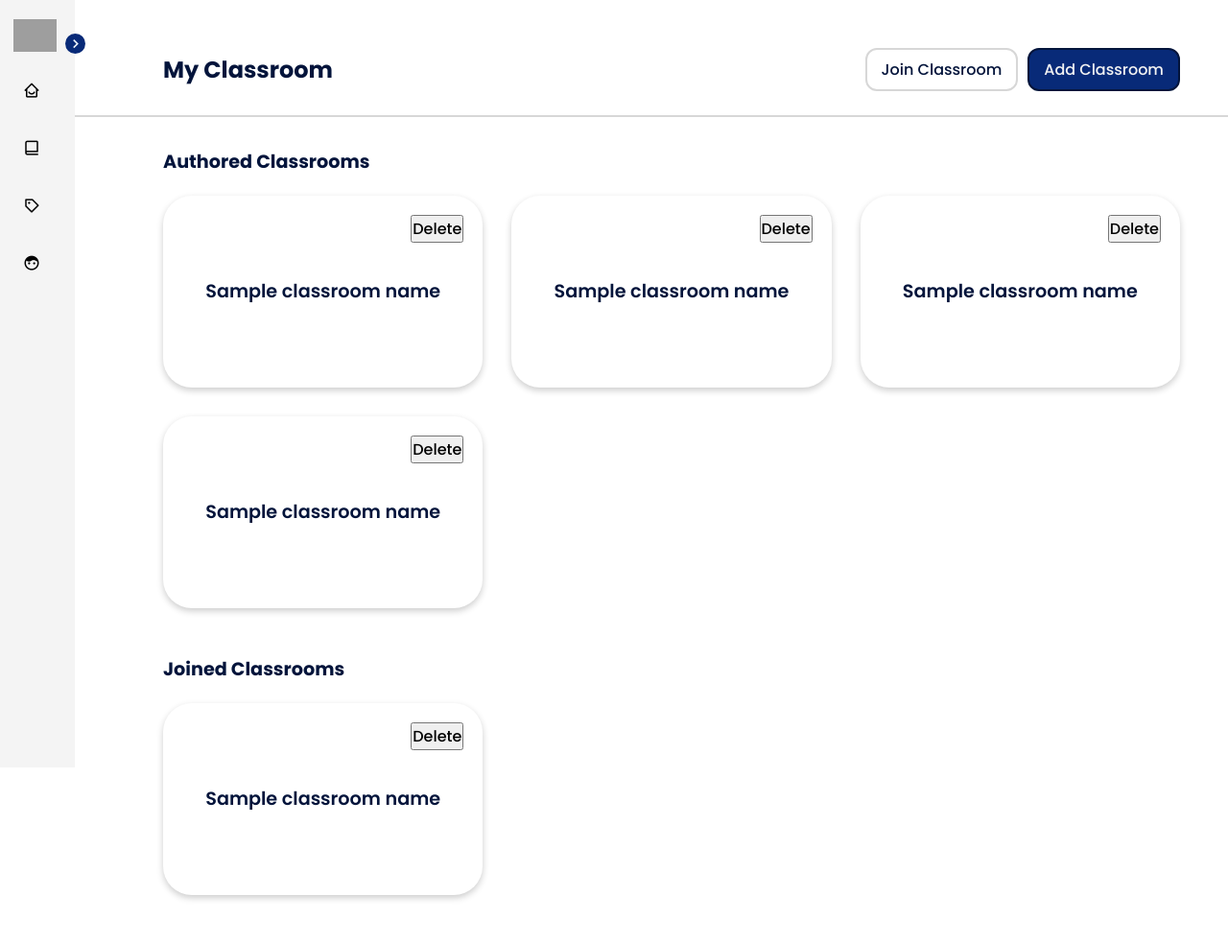
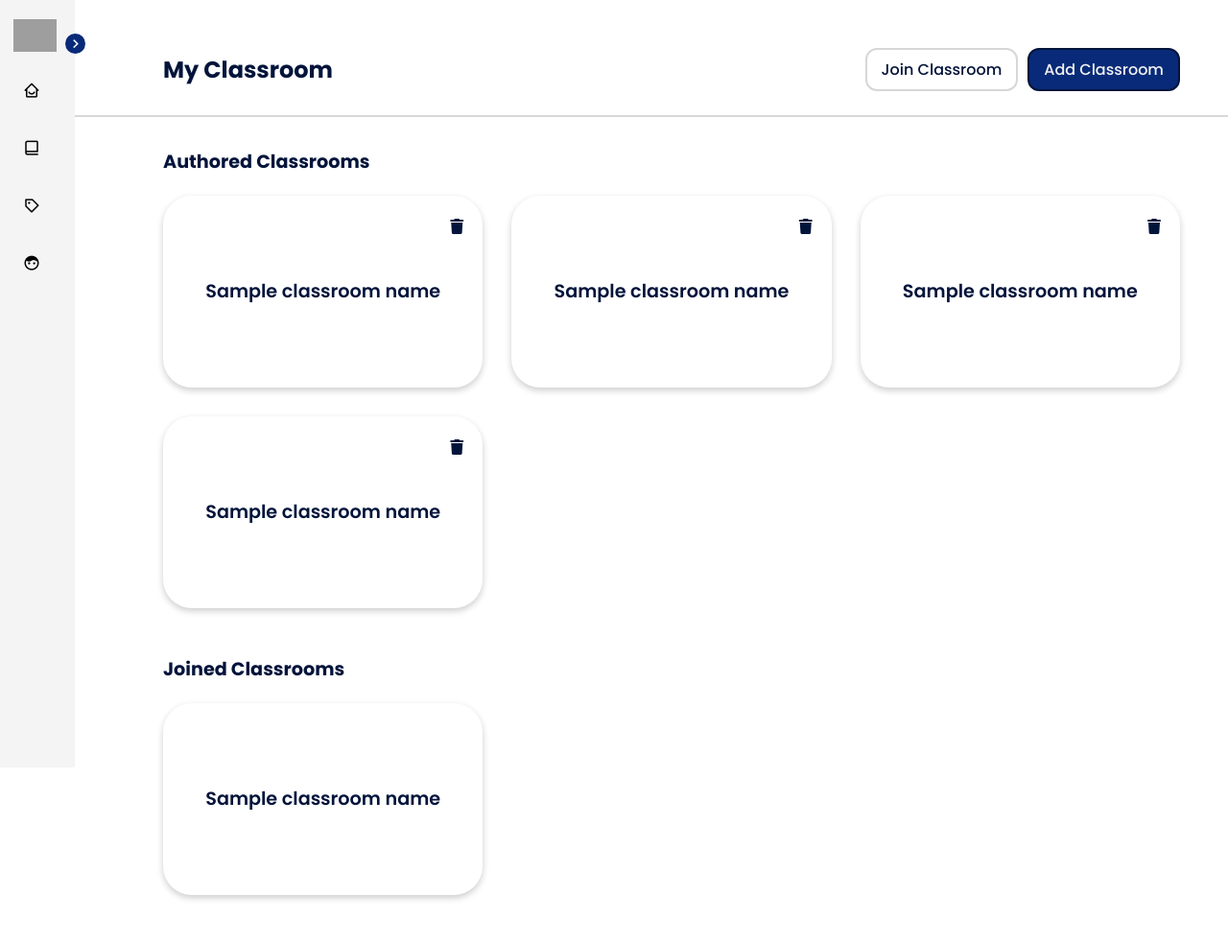
Before and after one commit to JLancerr/Group-4, a Flask app: template templates/home.html in a window 1280 px wide. Shown: the whole page at 96% size. Run offline with Flask 3, Linux system fonts and the light colour scheme; the template is opened without the code that fills it: most values are stand-ins (such as "Sample title", 1, 10 or a date in 2020); grey boxes are pictures that could not be loaded.

Commit message:
Finalize home structure

```diff
--- a/static/css/home.css
+++ b/static/css/home.css
@@ -8,7 +8,7 @@
   --gray-normal: #d7d7d7;
   --gray-transparent: #e5e5e5c8;
   --green-success: #5cb85c;
-  --red-error: #d9534f;
+  --red-error: #cd4541;
   --sidebar-color: #f4f4f4;
 }
 
@@ -261,14 +261,19 @@ li {
 .item .classroom-name:hover {
   color: var(--blue-primary);
 }
+
 .item button {
   position: absolute;
   top: 20px;
   right: 20px;
+  background-color: transparent;
+  color: var(--blue-dark);
+  border: 0;
+  outline: 0;
 }
 
 .item button:hover {
-  background-color: #c82333;
+  color: var(--red-error);
 }
 
 /* Modal Styles */
@@ -291,7 +296,7 @@ li {
   padding: 20px;
   border: 1px solid #888;
   width: 80%;
-  max-width: 500px;
+  max-width: 700px;
   border-radius: 8px;
   box-shadow: 0 2px 4px rgba(0, 0, 0, 0.1);
 }
@@ -309,6 +314,7 @@ li {
   flex: 5;
 }
 
+
 .modal-content form .primary-btn {
   flex: 1;
   padding: 5px 10px;
@@ -317,7 +323,7 @@ li {
 
 .modal-content form .primary-btn:hover {
   background-color: var(--blue-secondary);
-  transform: scale(1);
+  transform: none;
 }
 
 .modal-close {
@@ -335,3 +341,12 @@ li {
   text-decoration: none;
   cursor: pointer;
 }
+
+#delete-class-modal .modal-content form p {
+  font-size: 1rem;
+  max-width: 80%;
+}
+
+#delete-class-modal .modal-content form .primary-btn:hover {
+  background-color: var(--red-error);
+}
--- a/static/js/script.js
+++ b/static/js/script.js
@@ -10,10 +10,14 @@ toggle.addEventListener("click", () => {
 // Modal functionality
 var joinClassModal = document.getElementById('join-class-modal');
 var addClassModal = document.getElementById('add-class-modal');
+var deleteClassModal = document.getElementById('delete-class-modal');
 var joinClassBtn = document.getElementById('join-class-btn');
 var addClassBtn = document.getElementById('add-class-btn');
 var closeJoinClass = document.getElementById('close-join-class');
 var closeAddClass = document.getElementById('close-add-class');
+var closeDeleteClass = document.getElementById('close-delete-class');
+var deleteClassForm = document.getElementById('delete-class-form');
+var deleteClassId = document.getElementById('delete-class-id');
 
 joinClassBtn.onclick = function() {
     joinClassModal.style.display = 'block';
@@ -31,6 +35,10 @@ closeAddClass.onclick = function() {
     addClassModal.style.display = 'none';
 }
 
+closeDeleteClass.onclick = function() {
+    deleteClassModal.style.display = 'none';
+}
+
 window.onclick = function(event) {
     if (event.target == joinClassModal) {
         joinClassModal.style.display = 'none';
@@ -38,4 +46,16 @@ window.onclick = function(event) {
     if (event.target == addClassModal) {
         addClassModal.style.display = 'none';
     }
+    if (event.target == deleteClassModal) {
+        deleteClassModal.style.display = 'none';
+    }
 }
+
+// Delete button functionality
+document.querySelectorAll('.delete-btn').forEach(button => {
+    button.addEventListener('click', function() {
+        var classroomId = this.getAttribute('data-classroom-id');
+        deleteClassId.value = classroomId;
+        deleteClassModal.style.display = 'block';
+    });
+});
--- a/templates/home.html
+++ b/templates/home.html
@@ -3,6 +3,13 @@
   <head>
     <meta charset="UTF-8" />
     <meta name="viewport" content="width=device-width, initial-scale=1.0" />
+    <link
+      rel="stylesheet"
+      href="https://cdnjs.cloudflare.com/ajax/libs/font-awesome/6.7.2/css/all.min.css"
+      integrity="sha512-Evv84Mr4kqVGRNSgIGL/F/aIDqQb7xQ2vcrdIwxfjThSH8CSR7PBEakCr51Ck+w+/U6swU2Im1vVX0SVk9ABhg=="
+      crossorigin="anonymous"
+      referrerpolicy="no-referrer"
+    />
     <link
       href="https://unpkg.com/boxicons@2.1.4/css/boxicons.min.css"
       rel="stylesheet"
@@ -106,11 +113,11 @@
                 class="classroom-name"
               />
               <button
-                type="submit"
-                formaction="/delete_directory"
-                formmethod="post"
+                type="button"
+                class="delete-btn"
+                data-classroom-id="{{ classroom_id }}"
               >
-                Delete
+                <i class="fa-solid fa-trash"></i>
               </button>
             </form>
 
@@ -128,11 +135,11 @@
                 class="classroom-name"
               />
               <button
-                type="submit"
-                formaction="/delete_directory"
-                formmethod="post"
+                type="button"
+                class="delete-btn"
+                data-classroom-id="{{ classroom_id }}"
               >
-                Delete
+                <i class="fa-solid fa-trash"></i>
               </button>
             </form>
 
@@ -150,11 +157,11 @@
                 class="classroom-name"
               />
               <button
-                type="submit"
-                formaction="/delete_directory"
-                formmethod="post"
+                type="button"
+                class="delete-btn"
+                data-classroom-id="{{ classroom_id }}"
               >
-                Delete
+                <i class="fa-solid fa-trash"></i>
               </button>
             </form>
 
@@ -172,11 +179,11 @@
                 class="classroom-name"
               />
               <button
-                type="submit"
-                formaction="/delete_directory"
-                formmethod="post"
+                type="button"
+                class="delete-btn"
+                data-classroom-id="{{ classroom_id }}"
               >
-                Delete
+                <i class="fa-solid fa-trash"></i>
               </button>
             </form>
 
@@ -220,13 +227,6 @@
                 value="{{ classroom_name }}"
                 class="classroom-name"
               />
-              <button
-                type="submit"
-                formaction="/delete_directory"
-                formmethod="post"
-              >
-                Delete
-              </button>
             </form>
             <!-- {% for classroom_id, classroom_name in
             classrooms_info.joined_classrooms.items() %}
@@ -266,6 +266,19 @@
       </div>
     </div>
 
+    <!-- Delete Classroom Modal -->
+    <div id="delete-class-modal" class="modal">
+      <div class="modal-content">
+        <h3>Delete Classroom</h3>
+        <span class="modal-close" id="close-delete-class">&times;</span>
+        <form id="delete-class-form" action="/delete_directory" method="post">
+          <input type="hidden" name="directory_id" id="delete-class-id" />
+          <p>Are you sure you want to delete this classroom? All subjects, lessons, and quizzes would be removed.</p>
+          <button type="submit" class="primary-btn">Delete</button>
+        </form>
+      </div>
+    </div>
+
     <script>
       display_error();
     </script>
```
Also changed, not shown: templates/subject.html (added).
